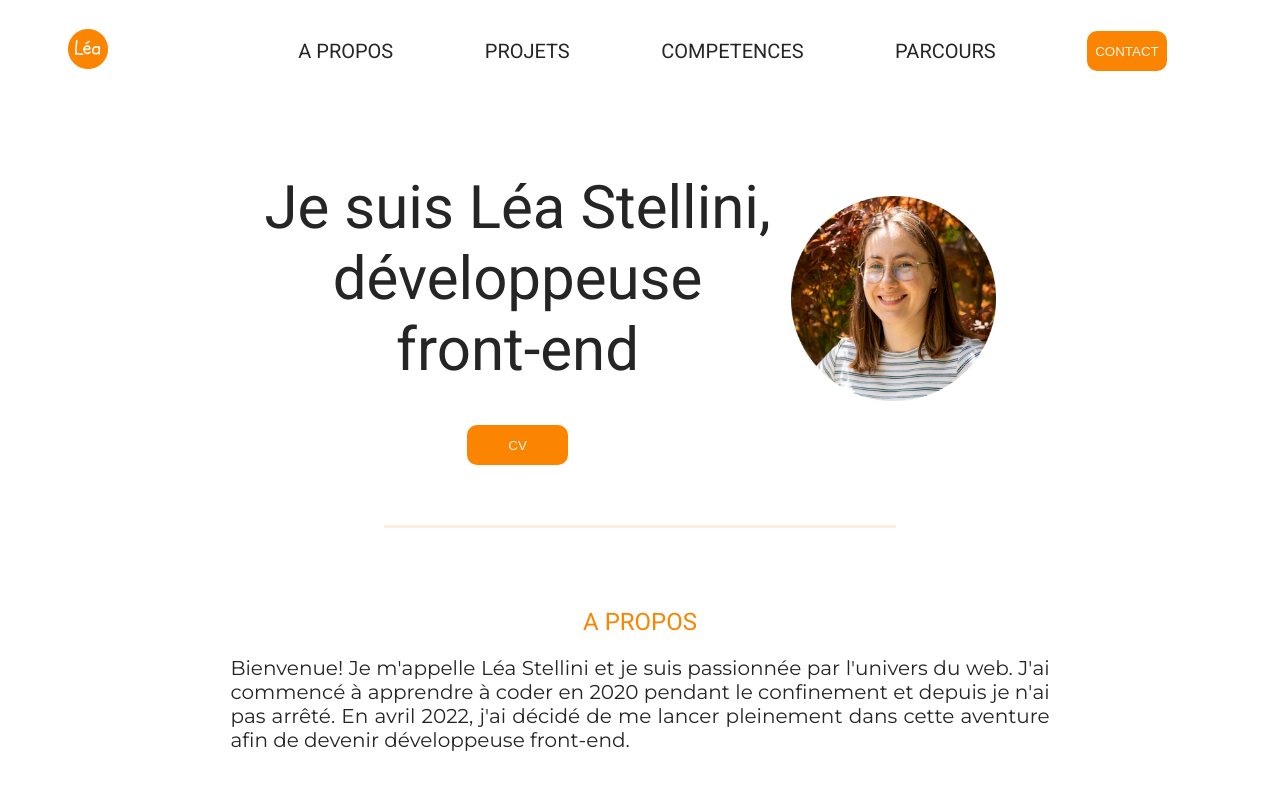
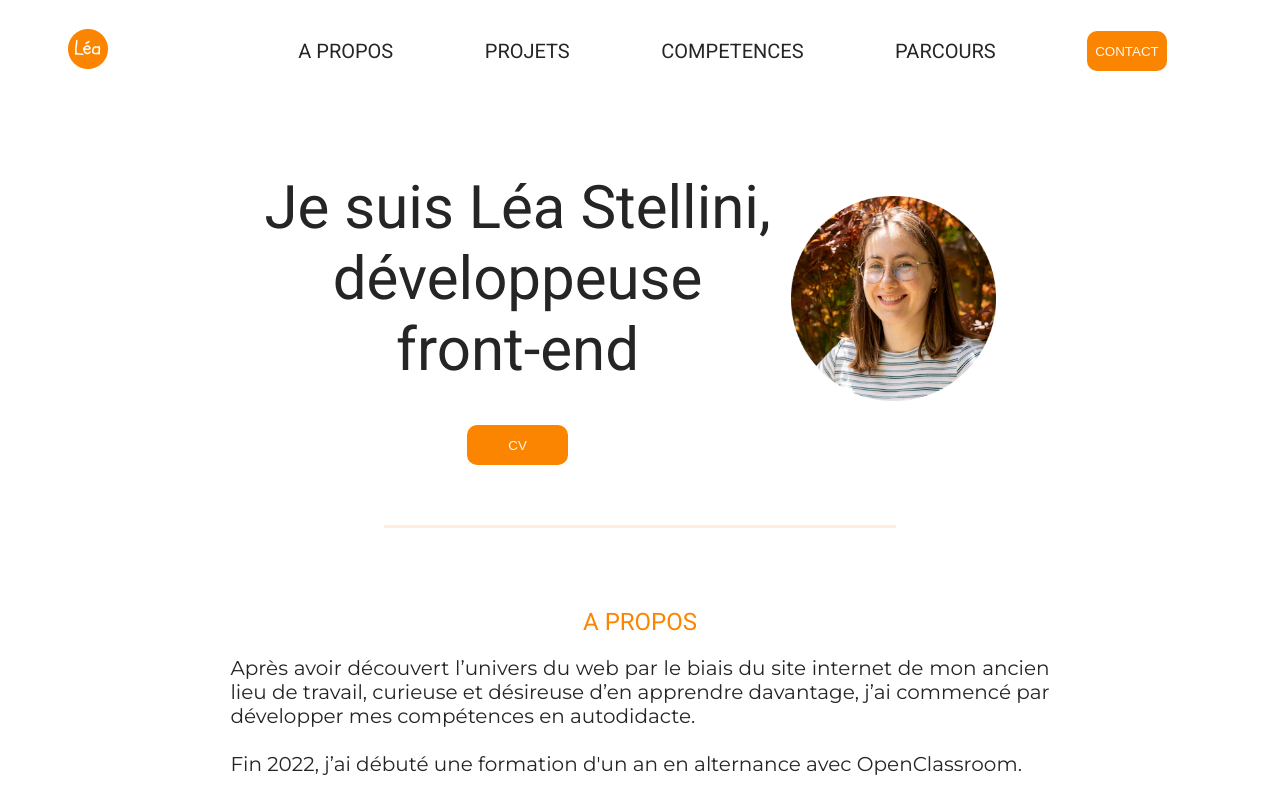
Before and after one commit to lea-stellini/Portfolio, a React (Vite) app: page / in a window 1280 px wide. Shown: the top 800 px of the page. Built offline with nearby package versions, Linux system fonts and the light colour scheme.

Commit message:
text about

```diff
--- a/src/layouts/About/About.tsx
+++ b/src/layouts/About/About.tsx
@@ -9,9 +9,11 @@ function About(){
             <div className='about'>
                 <h2>A Propos</h2>
                 <p className='about__text'>
-                    Bienvenue! Je m&apos;appelle Léa Stellini et je suis passionnée par l&apos;univers du web.
-                    J&apos;ai commencé à apprendre à coder en 2020 pendant le confinement et depuis je n&apos;ai pas arrêté.
-                    En avril 2022, j&apos;ai décidé de me lancer pleinement dans cette aventure afin de devenir développeuse front-end.
+                Après avoir découvert l’univers du web par le biais du site internet de mon ancien lieu de travail, curieuse et désireuse d’en apprendre davantage, j’ai commencé par développer mes compétences en autodidacte. <br></br>
+                <br></br>
+                Fin 2022, j’ai débuté une formation d'un an en alternance avec OpenClassroom.<br></br>
+                <br></br>
+                Aujourd’hui, je suis ravie de pouvoir partager avec vous les différents projets réalisés lors de celle-ci !
                 </p>
             </div>
         </div>
```
